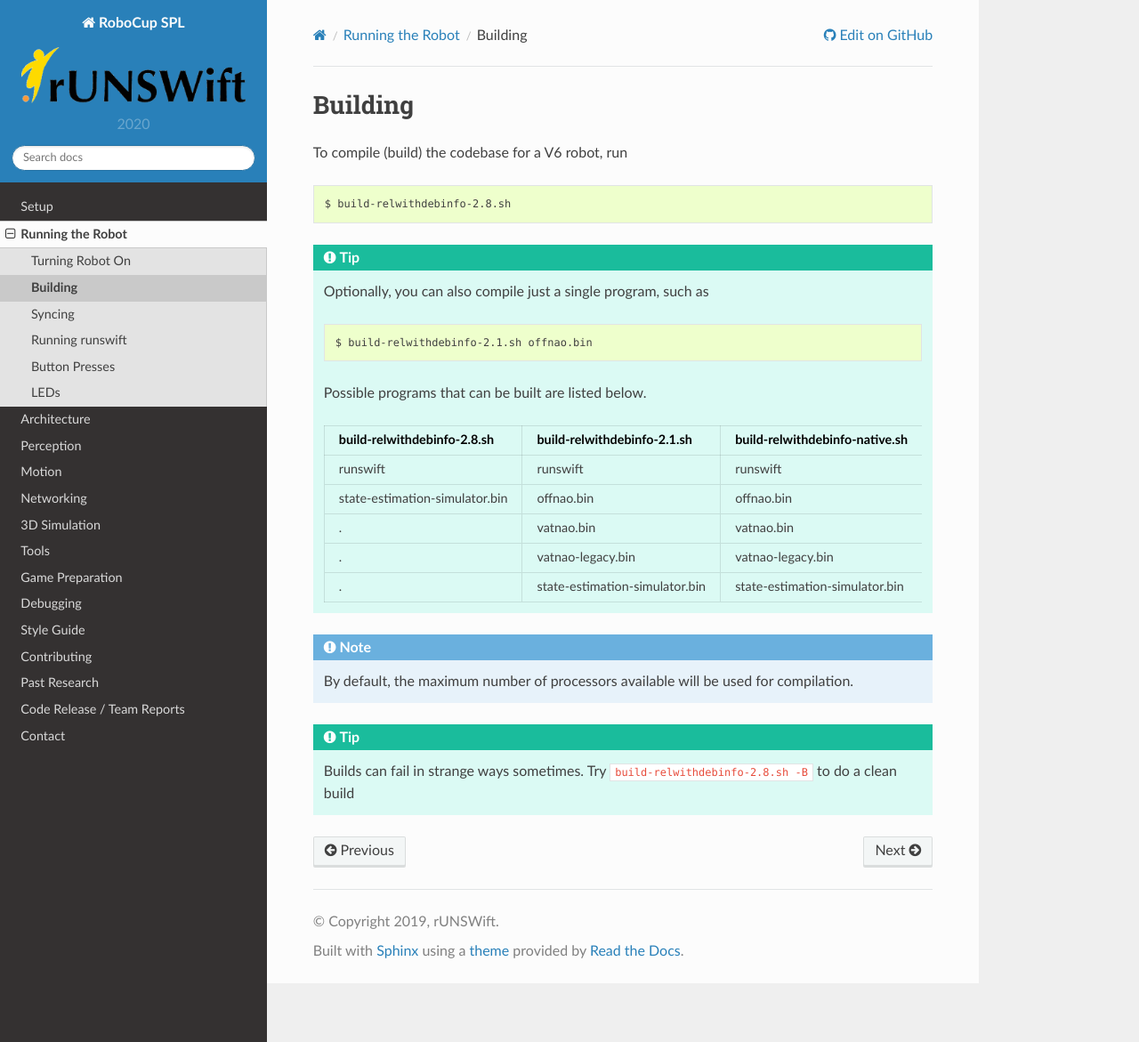
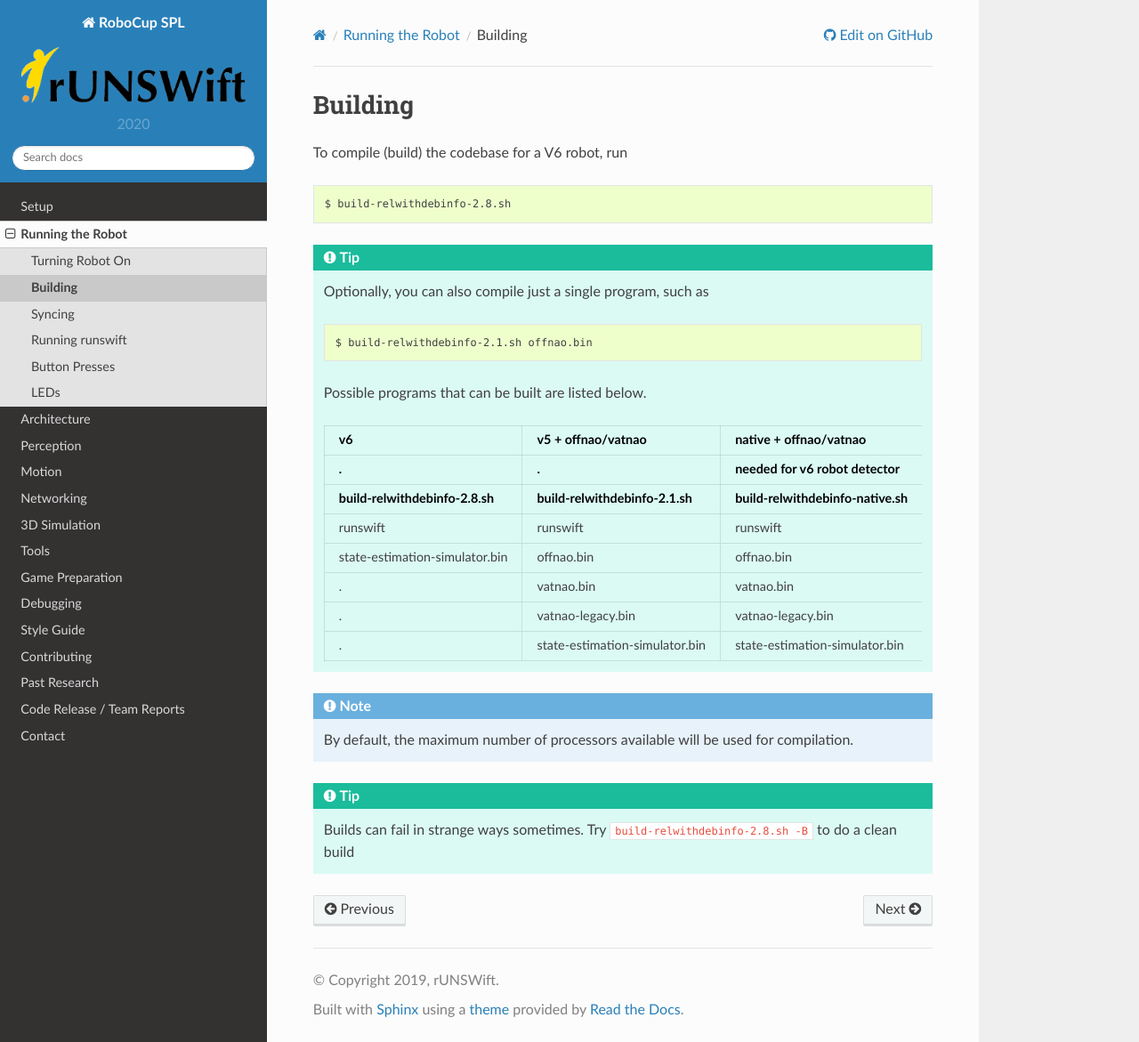
Before and after one commit to UNSWComputing/rUNSWift-docs, a Sphinx documentation site: the page built from source/running/building.rst, in a window 1280 px wide and 1171 px high. Shown: the whole window at 89% size. Built offline with Sphinx 7.4.7 and the Read the Docs theme 2.0.0, drawn with Linux system fonts in a browser that asks for light colours.

Commit message:
say why we need which build script

```diff
--- a/source/running/building.rst
+++ b/source/running/building.rst
@@ -19,6 +19,9 @@ To compile (build) the codebase for a V6 robot, run
     Possible programs that can be built are listed below.
 
     ============================== ============================== ==============================
+                  v6                     v5 + offnao/vatnao           native + offnao/vatnao
+    .                              .                               needed for v6 robot detector
+    ------------------------------ ------------------------------ ------------------------------
     build-relwithdebinfo-2.8.sh    build-relwithdebinfo-2.1.sh    build-relwithdebinfo-native.sh
     ============================== ============================== ==============================
     runswift                       runswift                       runswift
```
